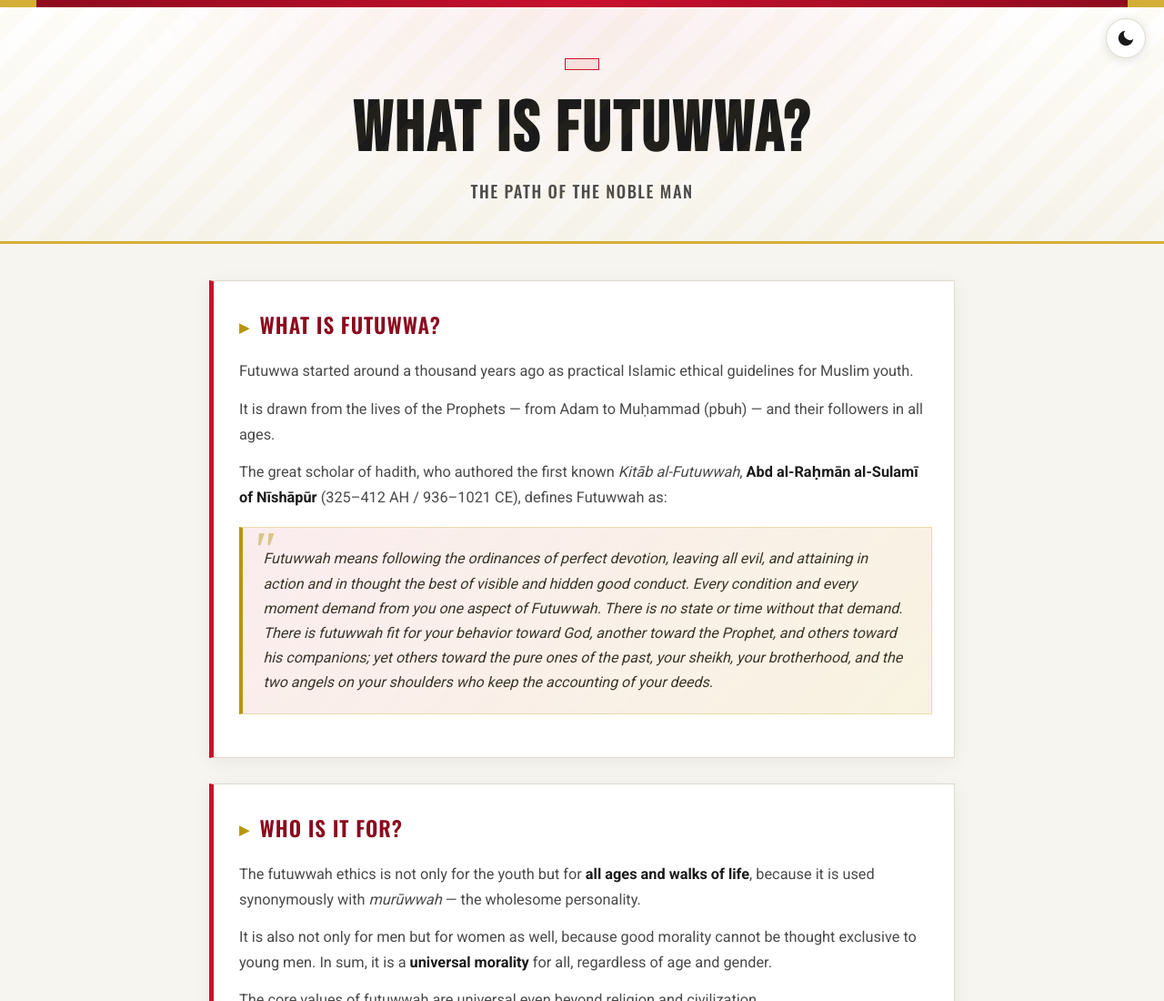
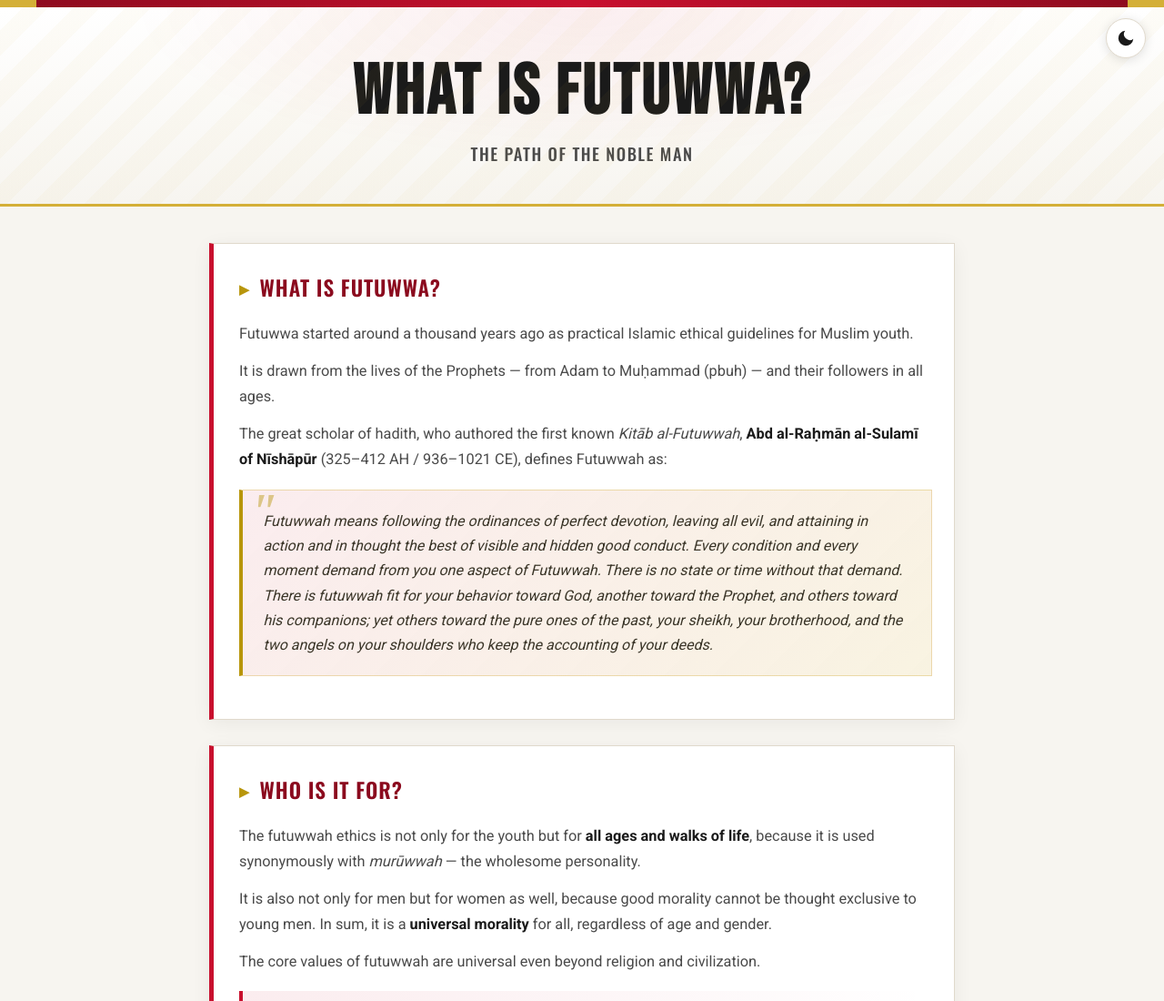
Before and after one commit to Futuwwah/Intro, a plain HTML site: page index.html in a window 1280 px wide. Shown: the top 1100 px of the page at 91% size. Drawn offline with nearby package versions, Linux system fonts and the light colour scheme.

Commit message:
Comment out club-tag div in index.html
Comment out the club-tag div in the header section.

```diff
--- a/index.html
+++ b/index.html
@@ -537,7 +537,7 @@
   <div class="arena-banner"></div>
 
   <header>
-    <div class="club-tag"></div>
+    <!--<div class="club-tag"></div>-->
     <h1>WHAT IS FUTUWWA?</h1>
     <p class="subtitle">The Path of the Noble Man</p>
   </header>
```
